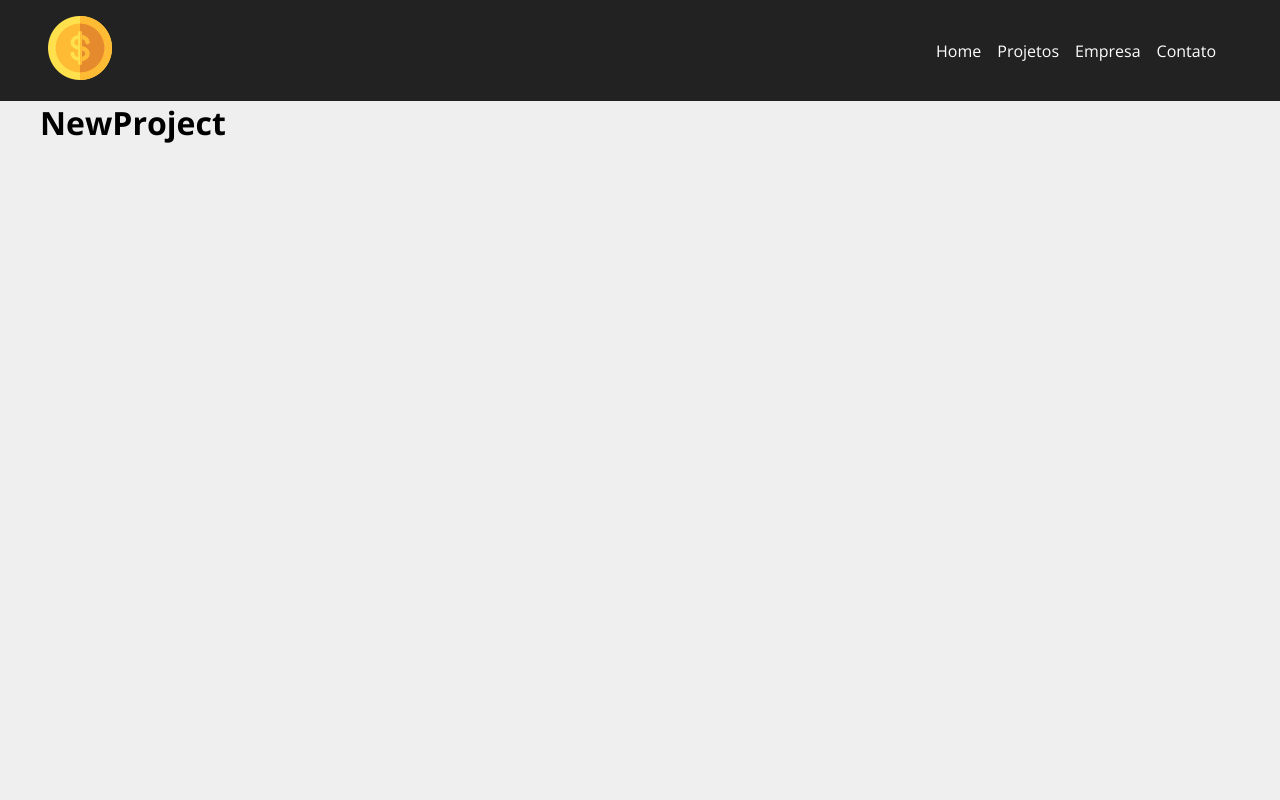
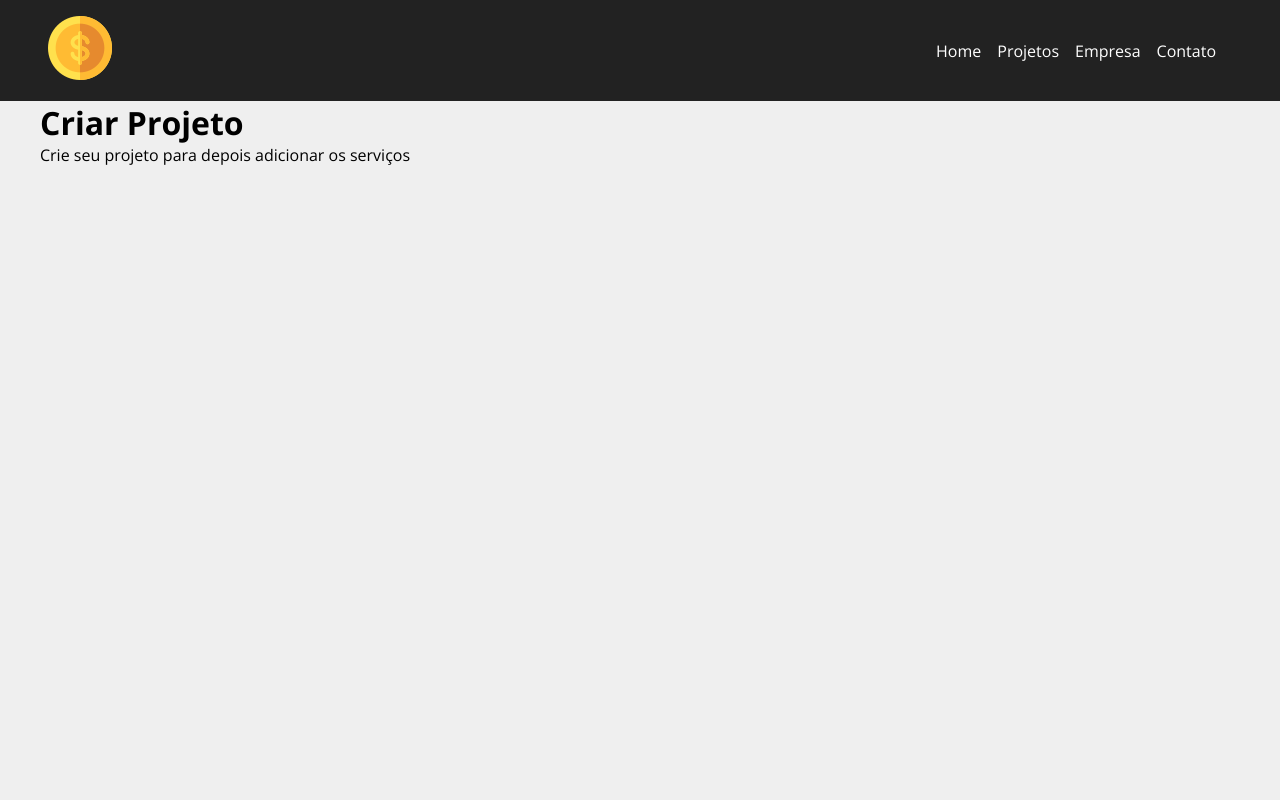
Before and after one commit to RafaelHDSV/Costs, a React (Create React App) app: page /newproject in a window 1280 px wide. Shown: the top 800 px of the page. Built offline with nearby package versions, Linux system fonts and the light colour scheme; the HTML template or start-up script is replaced by a standard one.

Commit message:
Updating newproject page

```diff
--- a/src/components/pages/NewProject.js
+++ b/src/components/pages/NewProject.js
@@ -1,8 +1,12 @@
 import React from 'react'
+import styles from './NewProject.module.css'
 
 const NewProject = () => {
     return (
-        <h1>NewProject</h1>
+        <div>
+            <h1>Criar Projeto</h1>
+            <p>Crie seu projeto para depois adicionar os serviços</p>
+        </div>
     )
 }
 
```
Also changed, not shown: src/components/pages/NewProject.module.css (added).
